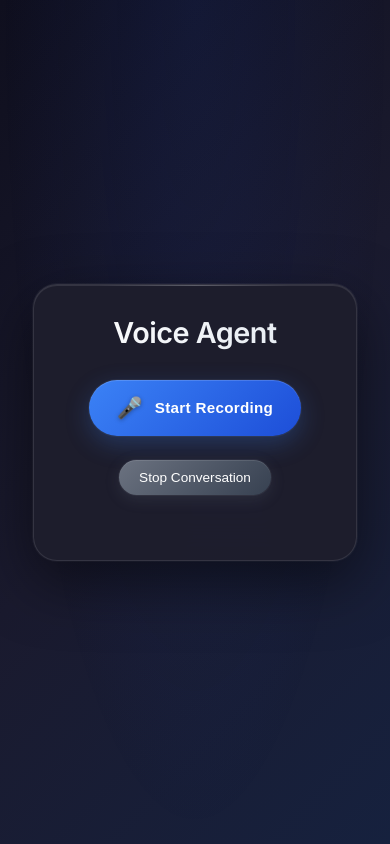
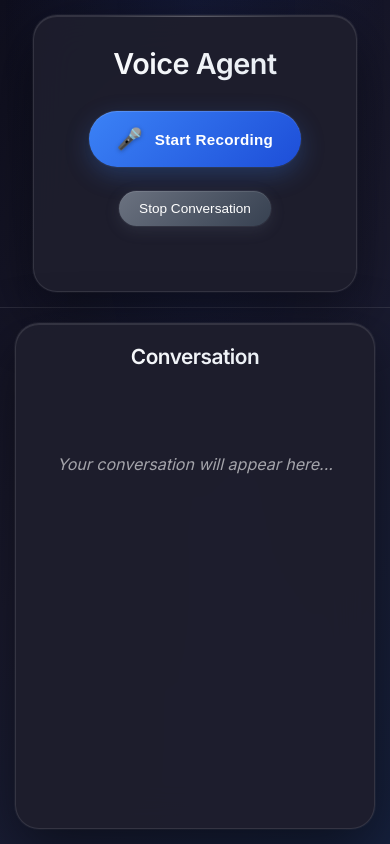
Before and after one commit to AjayAchugatla/murf-ai-voice-agent, a FastAPI app: page / in a window 390 px wide. Run offline with FastAPI, Linux system fonts and the light colour scheme.

Commit message:
Refactor UI layout and enhance conversation history management

```diff
--- a/static/script.js
+++ b/static/script.js
@@ -1,11 +1,12 @@
 // DOM Elements
 const recordButton = document.getElementById('recordButton');
-const queryElement = document.getElementById('query');
 const responseAudioElement = document.getElementById('responseAudio');
+const conversationHistory = document.getElementById('conversationHistory');
 
 let mediaRecorder;
 let isRecording = false;
 let isProcessing = false;
+let isSpeaking = false;
 let chunks = [];
 
 // Show/hide elements
@@ -22,9 +23,47 @@ function showError(message) {
     alert(message);
 }
 
+// Add message to conversation history
+function addMessageToHistory(message, isUser = true) {
+    const messageDiv = document.createElement('div');
+    messageDiv.className = `message ${isUser ? 'user-message' : 'ai-message'}`;
+
+    // Clean markdown formatting for AI messages inline
+    const cleanedMessage = isUser ? message :
+        message.replace(/\*\*(.*?)\*\*/g, '$1')
+            .replace(/\*(.*?)\*/g, '$1')
+            .replace(/__(.*?)__/g, '$1')
+            .replace(/_(.*?)_/g, '$1')
+            .replace(/`(.*?)`/g, '$1')
+            .replace(/#{1,6}\s/g, '')
+            .replace(/^\s*[-*+]\s/gm, '')
+            .replace(/^\s*\d+\.\s/gm, '')
+            .trim();
+
+    messageDiv.textContent = cleanedMessage;
+
+    // Remove placeholder if it exists
+    const placeholder = conversationHistory.querySelector('.conversation-placeholder');
+    if (placeholder) {
+        placeholder.remove();
+    }
+
+    conversationHistory.appendChild(messageDiv);
+    conversationHistory.scrollTop = conversationHistory.scrollHeight;
+}
+
+// Clear conversation history
+function clearConversationHistory() {
+    conversationHistory.innerHTML = `
+        <div class="conversation-placeholder">
+            <p>Your conversation will appear here...</p>
+        </div>
+    `;
+}
+
 // Toggle recording function
 function toggleRecording() {
-    if (isProcessing) return;
+    if (isProcessing || isSpeaking) return;
 
     if (!isRecording) {
         startRecording();
@@ -51,6 +90,7 @@ function updateButtonState(state) {
             recordButton.disabled = false;
             isRecording = false;
             isProcessing = false;
+            isSpeaking = false;
             break;
         case 'recording':
             btnIcon.textContent = '⏹️';
@@ -68,12 +108,20 @@ function updateButtonState(state) {
             isRecording = false;
             isProcessing = true;
             break;
+        case 'speaking':
+            btnIcon.textContent = '🔊';
+            btnText.textContent = 'AI Speaking...';
+            recordButton.classList.add('processing');
+            recordButton.disabled = true;
+            isRecording = false;
+            isProcessing = true;
+            isSpeaking = true;
+            break;
     }
 }
 
 // Reset UI state
 function resetUI() {
-    hideElement(queryElement);
     updateButtonState('idle');
 }
 
@@ -183,29 +231,42 @@ const agentChat = async (blob) => {
         const data = await response.json();
 
         if (data.audio_url) {
-            queryElement.textContent = `Query: ${data.query || 'Processing...'}`;
+            // Add user message and AI response to conversation history
+            if (data.query) {
+                addMessageToHistory(data.query, true);
+            }
+            if (data.response) {
+                addMessageToHistory(data.response, false);
+            }
+
             responseAudioElement.src = data.audio_url;
-            showElement(queryElement);
 
             responseAudioElement.onerror = () => {
                 console.error('Audio playback failed');
+                isSpeaking = false;
                 updateButtonState('idle');
             };
 
             responseAudioElement.onended = () => {
+                // Change button back to idle when audio finishes
+                isSpeaking = false;
+                updateButtonState('idle');
+
                 // Auto-start next recording after AI response finishes
                 setTimeout(() => {
-                    if (!isRecording && !isProcessing) {
+                    if (!isRecording && !isProcessing && !isSpeaking) {
                         startRecording();
                     }
                 }, 500);
             };
 
             try {
+                updateButtonState('speaking');
                 await responseAudioElement.play();
-                updateButtonState('idle');
+                // Don't change button state here - let onended handle it
             } catch (playError) {
                 console.error('Audio play error:', playError);
+                isSpeaking = false;
                 updateButtonState('idle');
             }
         } else {
@@ -230,8 +291,10 @@ const stopConversation = () => {
         responseAudioElement.currentTime = 0;
     }
 
+    isSpeaking = false;
     resetUI();
     updateButtonState('idle');
+    clearConversationHistory();
 
     if (mediaRecorder && mediaRecorder.stream) {
         mediaRecorder.stream.getTracks().forEach(track => track.stop());
--- a/static/style.css
+++ b/static/style.css
@@ -9,11 +9,9 @@ body {
     font-family: 'Inter', 'SF Pro Display', -apple-system, BlinkMacSystemFont, 'Segoe UI', Roboto, sans-serif;
     background: linear-gradient(135deg, #0f0f1e 0%, #1a1a2e 50%, #16213e 100%);
     color: #ffffff;
-    min-height: 100vh;
-    display: flex;
-    justify-content: center;
-    align-items: center;
-    padding: 20px;
+    height: 100vh;
+    margin: 0;
+    padding: 0;
     overflow: hidden;
 }
 
@@ -27,6 +25,31 @@ body::before {
     background: radial-gradient(ellipse at top, rgba(29, 78, 216, 0.1) 0%, transparent 70%);
     pointer-events: none;
     z-index: -1;
+}
+
+/* Main Container for Two Sections */
+.main-container {
+    display: flex;
+    height: 100vh;
+    gap: 0;
+}
+
+/* Left Section - Voice Agent UI */
+.voice-agent-section {
+    flex: 0 0 50%;
+    display: flex;
+    justify-content: center;
+    align-items: center;
+    padding: 20px;
+    border-right: 1px solid rgba(255, 255, 255, 0.1);
+}
+
+/* Right Section - Conversation */
+.conversation-section {
+    flex: 1;
+    display: flex;
+    flex-direction: column;
+    padding: 20px;
 }
 
 /* Container */
@@ -55,6 +78,97 @@ body::before {
     width: 60%;
     height: 1px;
     background: linear-gradient(90deg, transparent, rgba(255, 255, 255, 0.2), transparent);
+}
+
+/* Conversation Container */
+.conversation-container {
+    height: 100%;
+    background: rgba(30, 30, 45, 0.95);
+    backdrop-filter: blur(20px);
+    border: 1px solid rgba(255, 255, 255, 0.1);
+    border-radius: 24px;
+    padding: 30px;
+    box-shadow:
+        0 20px 60px rgba(0, 0, 0, 0.5),
+        0 0 0 1px rgba(255, 255, 255, 0.05),
+        inset 0 1px 0 rgba(255, 255, 255, 0.1);
+    display: flex;
+    flex-direction: column;
+    overflow: hidden;
+}
+
+.conversation-container h2 {
+    color: #ffffff;
+    margin-bottom: 30px;
+    font-size: 1.8rem;
+    font-weight: 600;
+    letter-spacing: -0.5px;
+    background: linear-gradient(135deg, #ffffff 0%, #e2e8f0 100%);
+    -webkit-background-clip: text;
+    -webkit-text-fill-color: transparent;
+    background-clip: text;
+    text-align: center;
+}
+
+.conversation-history {
+    flex: 1;
+    overflow-y: auto;
+    padding: 20px 0;
+    display: flex;
+    flex-direction: column;
+    gap: 20px;
+    min-height: 0;
+}
+
+.conversation-history::-webkit-scrollbar {
+    width: 8px;
+}
+
+.conversation-history::-webkit-scrollbar-track {
+    background: rgba(255, 255, 255, 0.1);
+    border-radius: 4px;
+}
+
+.conversation-history::-webkit-scrollbar-thumb {
+    background: rgba(255, 255, 255, 0.3);
+    border-radius: 4px;
+}
+
+.conversation-history::-webkit-scrollbar-thumb:hover {
+    background: rgba(255, 255, 255, 0.5);
+}
+
+.conversation-placeholder {
+    text-align: center;
+    color: rgba(255, 255, 255, 0.6);
+    font-style: italic;
+    margin-top: 50px;
+}
+
+.message {
+    padding: 16px 20px;
+    border-radius: 16px;
+    margin-bottom: 15px;
+    max-width: 80%;
+    word-wrap: break-word;
+    box-shadow: 0 4px 15px rgba(0, 0, 0, 0.2);
+}
+
+.user-message {
+    background: linear-gradient(135deg, #3b82f6 0%, #1d4ed8 100%);
+    color: white;
+    align-self: flex-end;
+    margin-left: auto;
+    border-bottom-right-radius: 6px;
+}
+
+.ai-message {
+    background: rgba(45, 55, 75, 0.8);
+    border: 1px solid rgba(255, 255, 255, 0.1);
+    color: #e2e8f0;
+    align-self: flex-start;
+    border-bottom-left-radius: 6px;
+    border-left: 3px solid #3b82f6;
 }
 
 /* Heading */
@@ -247,47 +361,49 @@ h1 {
     margin-top: 25px;
 }
 
-#query {
-    font-size: 1.1rem;
-    margin: 25px 0;
-    padding: 20px;
-    background: rgba(45, 55, 75, 0.6);
-    backdrop-filter: blur(10px);
-    border: 1px solid rgba(255, 255, 255, 0.1);
-    border-radius: 16px;
-    border-left: 4px solid #3b82f6;
-    text-align: left;
-    line-height: 1.6;
-    box-shadow:
-        0 4px 20px rgba(0, 0, 0, 0.3),
-        inset 0 1px 0 rgba(255, 255, 255, 0.1);
-    position: relative;
-}
-
-#query::before {
-    content: '';
-    position: absolute;
-    top: 0;
-    left: 0;
-    right: 0;
-    height: 1px;
-    background: linear-gradient(90deg, transparent, rgba(59, 130, 246, 0.5), transparent);
-}
-
 .hidden {
     display: none;
 }
 
 /* Responsive Design */
 @media (max-width: 768px) {
+    .main-container {
+        flex-direction: column;
+        height: 100vh;
+    }
+
+    .voice-agent-section {
+        flex: none;
+        height: auto;
+        border-right: none;
+        border-bottom: 1px solid rgba(255, 255, 255, 0.1);
+        padding: 20px 15px;
+    }
+
+    .conversation-section {
+        flex: 1;
+        padding: 20px 15px;
+        min-height: 0;
+    }
+
     .container {
         max-width: 90%;
         padding: 35px 30px;
     }
 
+    .conversation-container {
+        padding: 25px 20px;
+        height: 100%;
+    }
+
     h1 {
         font-size: 2rem;
         margin-bottom: 35px;
+    }
+
+    .conversation-container h2 {
+        font-size: 1.5rem;
+        margin-bottom: 20px;
     }
 
     .record-btn {
@@ -304,7 +420,11 @@ h1 {
 }
 
 @media (max-width: 480px) {
-    body {
+    .voice-agent-section {
+        padding: 15px;
+    }
+
+    .conversation-section {
         padding: 15px;
     }
 
@@ -312,9 +432,18 @@ h1 {
         padding: 30px 25px;
     }
 
+    .conversation-container {
+        padding: 20px 15px;
+    }
+
     h1 {
         font-size: 1.8rem;
         margin-bottom: 30px;
+    }
+
+    .conversation-container h2 {
+        font-size: 1.3rem;
+        margin-bottom: 15px;
     }
 
     .record-btn {
@@ -329,9 +458,9 @@ h1 {
         font-size: 0.85rem;
     }
 
-    #query {
-        font-size: 1rem;
-        padding: 16px;
-        margin: 20px 0;
+    .message {
+        max-width: 90%;
+        padding: 12px 16px;
+        font-size: 0.9rem;
     }
 }
--- a/templates/index.html
+++ b/templates/index.html
@@ -12,6 +12,9 @@
 </head>
 
 <body>
+    <div class="main-container">
+        <!-- Left Section - Voice Agent UI -->
+        <div class="voice-agent-section">
             <div class="container">
                 <h1>Voice Agent</h1>
                 <div class="button-section">
@@ -19,11 +22,25 @@
                         <span class="btn-icon">🎤</span>
                         <span class="btn-text">Start Recording</span>
                     </button>
-            <button id="stopConversation" onclick="stopConversation()" class="stop-btn">Stop Conversation</button>
+                    <button id="stopConversation" onclick="stopConversation()" class="stop-btn">Stop
+                        Conversation</button>
                 </div>
                 <div id="audioSection" class="audio-section">
-            <p id="query" class="hidden"></p>
                     <audio id="responseAudio" class="hidden" autoplay></audio>
+                </div>
+            </div>
+        </div>
+
+        <!-- Right Section - Conversation History -->
+        <div class="conversation-section">
+            <div class="conversation-container">
+                <h2>Conversation</h2>
+                <div id="conversationHistory" class="conversation-history">
+                    <div class="conversation-placeholder">
+                        <p>Your conversation will appear here...</p>
+                    </div>
+                </div>
+            </div>
         </div>
     </div>
     <script src="static/script.js"></script>
```
Lines whose indentation alone changed are shown as unchanged.
